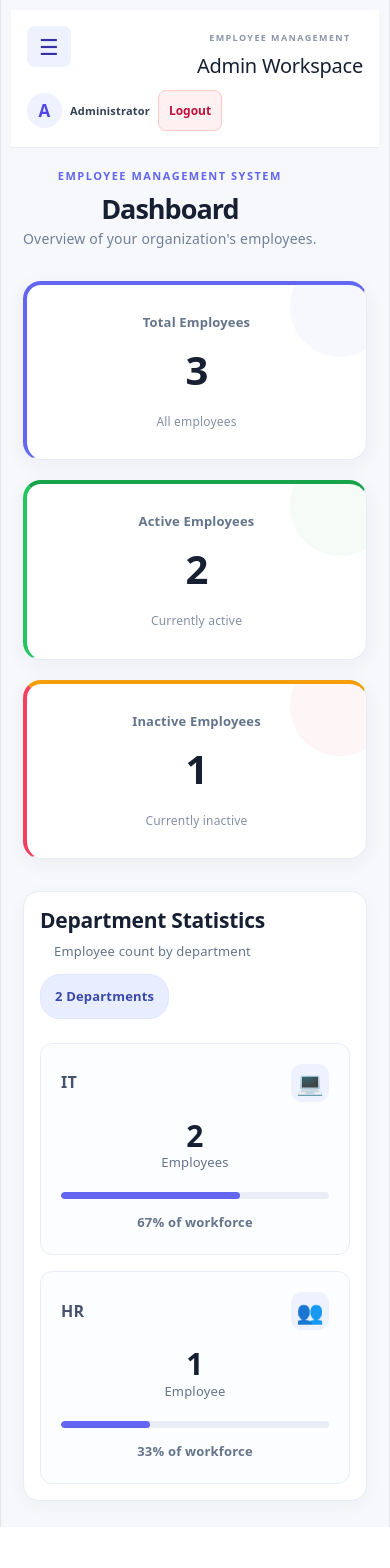
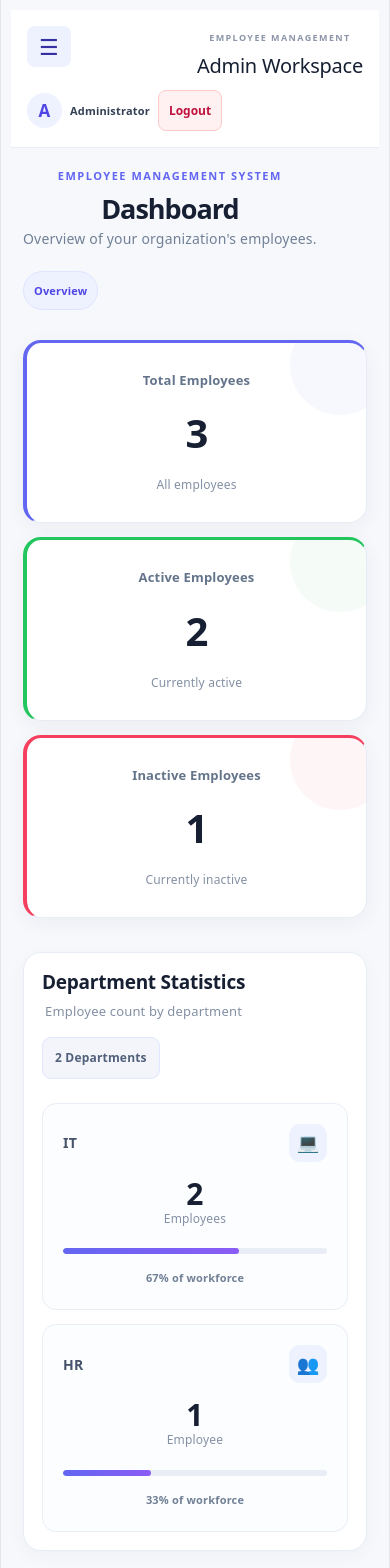
Before and after one commit to ancy-react-dev/Employee-Management-System-Project-Uploaded, a React (Vite) app: page / in a window 390 px wide. Shown: the top 1568 px of the page. Before the commit the page ends 1527 px from the top, so only its background shows below. Built offline with nearby package versions, Linux system fonts and the light colour scheme.

Commit message:
Clean up App.css by removing unused styles
Removed unused CSS styles and media queries to clean up the stylesheet.

```diff
--- a/src/App.css
+++ b/src/App.css
@@ -2803,203 +2803,3 @@ textarea:focus-visible {
     flex-wrap: wrap;
   }
 }
-  justify-content: space-between;
-  align-items: center;
-  gap: 16px;
-  margin-bottom: 30px;
-}
-
-.eyebrow {
-  color: #64748b;
-  font-size: 12px;
-  font-weight: 700;
-  letter-spacing: 1.5px;
-}
-
-.dashboard-header h1 {
-  margin: 8px 0;
-  font-size: 32px;
-}
-
-.subtitle,
-.section-heading p {
-  color: #64748b;
-  margin: 0;
-}
-
-.dashboard-badge,
-.department-count {
-  background: #e8edff;
-  color: #3949ab;
-  padding: 10px 14px;
-  border-radius: 20px;
-  font-size: 13px;
-  font-weight: 600;
-}
-
-.stats-grid {
-  display: grid;
-  grid-template-columns: repeat(3, minmax(0, 1fr));
-  gap: 20px;
-  margin-bottom: 32px;
-}
-
-.stat-card {
-  background: white;
-  padding: 24px;
-  border-radius: 16px;
-  border: 1px solid #e8edf5;
-  box-shadow: 0 4px 18px rgba(30, 41, 59, 0.04);
-}
-
-.stat-card p {
-  margin: 0;
-  color: #64748b;
-  font-size: 14px;
-}
-
-.stat-card h2 {
-  font-size: 38px;
-  margin: 18px 0 10px;
-}
-
-.stat-card span {
-  font-size: 13px;
-  color: #64748b;
-}
-
-.total-card {
-  border-top: 4px solid #6366f1;
-}
-
-.active-card {
-  border-top: 4px solid #16a34a;
-}
-
-.inactive-card {
-  border-top: 4px solid #f59e0b;
-}
-
-.department-section {
-  background: white;
-  padding: 26px;
-  border: 1px solid #e8edf5;
-  border-radius: 16px;
-}
-
-.section-heading {
-  display: flex;
-  justify-content: space-between;
-  align-items: center;
-  gap: 12px;
-  margin-bottom: 24px;
-}
-
-.section-heading h2 {
-  margin: 0 0 8px;
-  font-size: 21px;
-}
-
-.department-grid {
-  display: grid;
-  grid-template-columns: repeat(4, minmax(0, 1fr));
-  gap: 16px;
-}
-
-.department-card {
-  padding: 20px;
-  border: 1px solid #e8edf5;
-  border-radius: 12px;
-  min-width: 0;
-}
-
-.department-card-top {
-  display: flex;
-  justify-content: space-between;
-  align-items: center;
-  gap: 8px;
-}
-
-.department-card h3 {
-  margin: 0;
-  font-size: 16px;
-}
-
-.department-icon {
-  font-size: 22px;
-}
-
-.department-number {
-  font-size: 30px;
-  font-weight: 700;
-  margin: 22px 0 4px;
-}
-
-.department-label,
-.department-percentage {
-  color: #64748b;
-  font-size: 13px;
-}
-
-.progress-track {
-  height: 7px;
-  margin-top: 18px;
-  background: #e9edf5;
-  border-radius: 10px;
-  overflow: hidden;
-}
-
-.progress-fill {
-  height: 100%;
-  background: #6366f1;
-  border-radius: 10px;
-}
-
-.department-percentage {
-  margin-bottom: 0;
-}
-
-@media (max-width: 800px) {
-  .app {
-    padding: 20px;
-  }
-
-  .stats-grid {
-    grid-template-columns: 1fr;
-  }
-
-  .department-grid {
-    grid-template-columns: repeat(2, minmax(0, 1fr));
-  }
-}
-
-@media (max-width: 480px) {
-  .app {
-    padding: 14px;
-  }
-
-  .dashboard-header {
-    align-items: flex-start;
-  }
-
-  .dashboard-header h1 {
-    font-size: 27px;
-  }
-
-  .dashboard-badge {
-    display: none;
-  }
-
-  .department-section {
-    padding: 16px;
-  }
-
-  .department-grid {
-    grid-template-columns: 1fr;
-  }
-
-  .section-heading {
-    align-items: flex-start;
-    flex-direction: column;
-  }
-}
```
